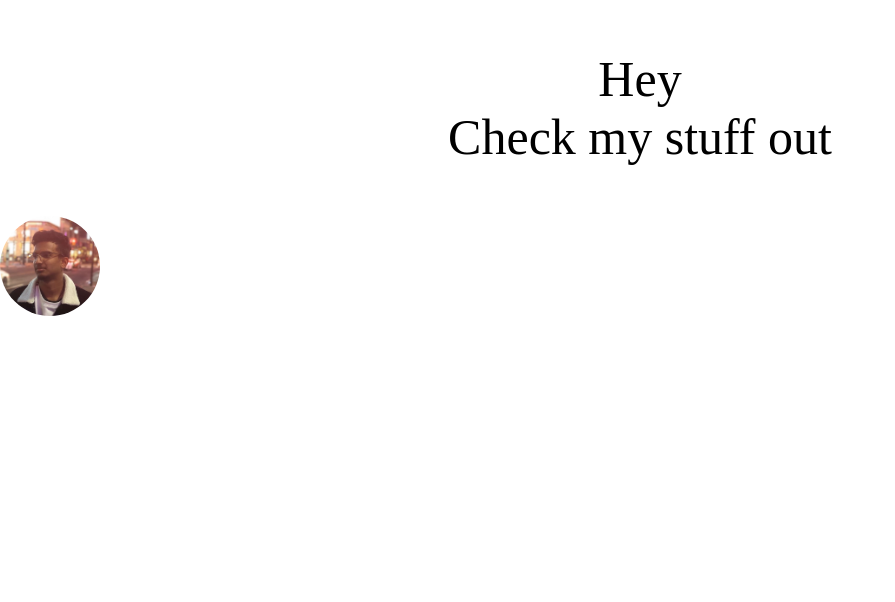
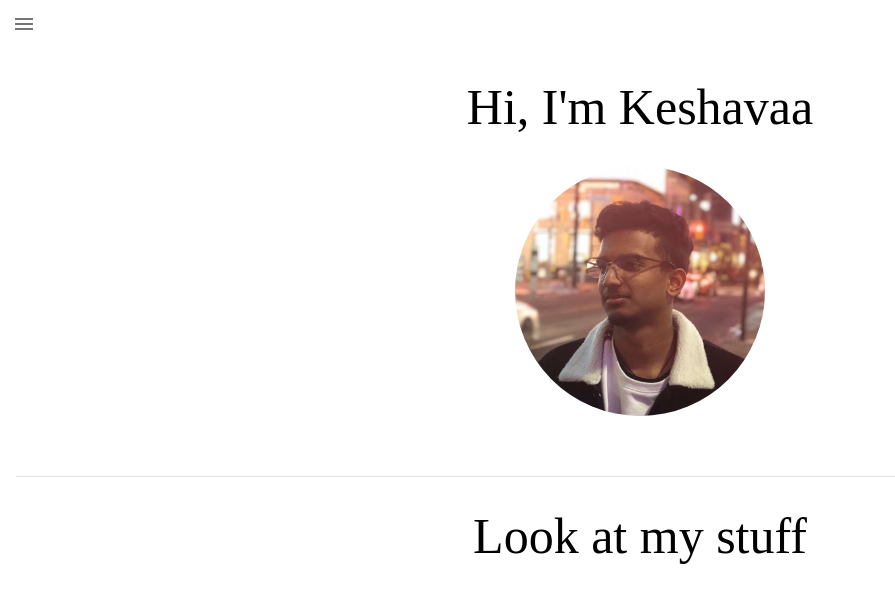
Before and after one commit to skeshavaa/my-portfolio, a React (Create React App) app in the folder client/: page / in a window 1280 px wide. Shown: the top 602 px of the page, without its empty margins (0-895 px from the left). Built offline with nearby package versions, Linux system fonts and the light colour scheme.

Commit message:
almost done home page

```diff
--- a/client/package.json
+++ b/client/package.json
@@ -4,6 +4,7 @@
   "private": true,
   "dependencies": {
     "@material-ui/core": "^4.9.13",
+    "@material-ui/icons": "^4.9.1",
     "@testing-library/jest-dom": "^4.2.4",
     "@testing-library/react": "^9.5.0",
     "@testing-library/user-event": "^7.2.1",
--- /dev/null
+++ b/client/src/components/layout.js
@@ -0,0 +1,25 @@
+import React, { useState } from 'react'
+import MenuIcon from '@material-ui/icons/Menu'
+import { IconButton, Drawer } from '@material-ui/core'
+
+const Layout = () => {
+    const [Handler, setHandler] = useState(false)
+
+    const handler = (e) => {
+        e.preventDefault();
+        setHandler(!Handler);
+    };
+
+    return (
+        <div>
+            <IconButton size="medium" onClick={handler}>
+                <MenuIcon />
+            </IconButton>
+            <Drawer open={Handler} onClose={handler}>
+                <h2>sdf</h2>
+            </Drawer>
+        </div>
+    )
+}
+
+export default Layout
--- a/client/src/pages/home.js
+++ b/client/src/pages/home.js
@@ -1,42 +1,58 @@
 import React, { useState } from 'react'
 import axios from 'axios';
-import { Container, Box } from '@material-ui/core'
-import Keshavaa from '../assets/images/me.JPG'
+import { Divider, IconButton } from '@material-ui/core'
+import  Layout  from '../components/layout.js'
+
+import Keshavaa from '../assets/images/me.jpg'
 import styled from 'styled-components';
 
 const Home = () => {
 
-    return(
-        <Wrapper>
-            <CenterText>
-                <Text>Hey <br/> Check my stuff out</Text>
-            </CenterText>
-            <Box display="flex" flexDirection="column" justifyContent="center">
-            <Avatar src={Keshavaa} />
-            </Box>
-        </Wrapper>
+    return (
+        <div>
+            <Layout />
+            <Wrapper>
+                <Row>
+                    <Text padding="30px">Hi, I'm Keshavaa</Text>
+                </Row>
+                <Row>
+                    <Avatar src={Keshavaa} />
+                </Row>
+                <Spacer space="30px" />
+                <Divider variant="middle" />
+                <Row>
+                    <Text padding="30px">Look at my stuff</Text>
+                </Row>
+            </Wrapper>
+        </div>
     )
 }
 
 export default Home
 
 const Wrapper = styled.div`
-    width: 100vw;
-    display: flex;
-    flex-direction: column;
+
 `
 
-const CenterText = styled.div`
-    text-align: center;
+const Row = styled.div`
+    display: flex;
+    justify-content: center;
+    width: 100vw;
 `
 
 const Text = styled.p`
-    font-family: 'Inconsolata';
+    font-family: 'Abel';
     font-size: 50px;
+    text-align: center;
+    padding: ${props => props.padding}
 `
 
 const Avatar = styled.img`
-    width: 100px;
-    height: 100px;
+    max-height: 250px;
+    max-width: 250px;
     border-radius: 50%;
 `
+
+const Spacer = styled.div`
+    padding: ${props => props.space}
+`
--- a/client/src/styles/general.css
+++ b/client/src/styles/general.css
@@ -1,4 +1,4 @@
-html, body, head{
+html, body, head, p, h1, h2{
     margin: 0;
 }
 
```
Also changed, not shown: 1 other file (tests, documents, lock files or other folders).
